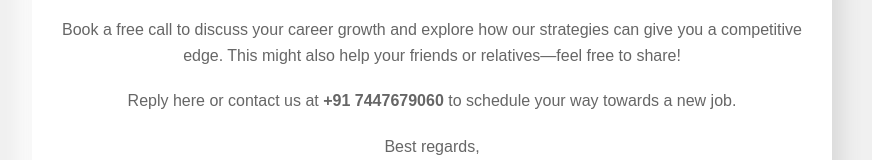
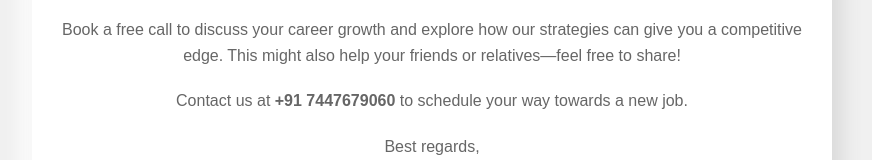
Before and after one commit to Tejaso7/AI-MAILS, a plain HTML site: page index.html in a window 1280 px wide. Shown: the part 2656-2816 px from the top of the page, without its empty margins (208-1080 px from the left). Drawn offline with nearby package versions, Linux system fonts and the light colour scheme.

Commit message:
Update index.html

```diff
--- a/index.html
+++ b/index.html
@@ -304,7 +304,7 @@
       <h2>Your Career Growth Starts Here</h2>
       <p>Looking to land your dream job or ace interviews? At TS Enterprises, we offer expert career guidance and AI-driven tools to help you achieve success.</p>
       <p>Book a free call to discuss your career growth and explore how our strategies can give you a competitive edge. This might also help your friends or relatives—feel free to share!</p>
-      <p>Reply here or contact us at <strong>+91 7447679060</strong> to schedule your way towards a new job.</p>
+      <p>Contact us at <strong>+91 7447679060</strong> to schedule your way towards a new job.</p>
       <p>Best regards,<br>
       <strong>Tejas Sawant</strong><br>
       Co-Founder & CTO, TS Enterprises<br><br>
```
